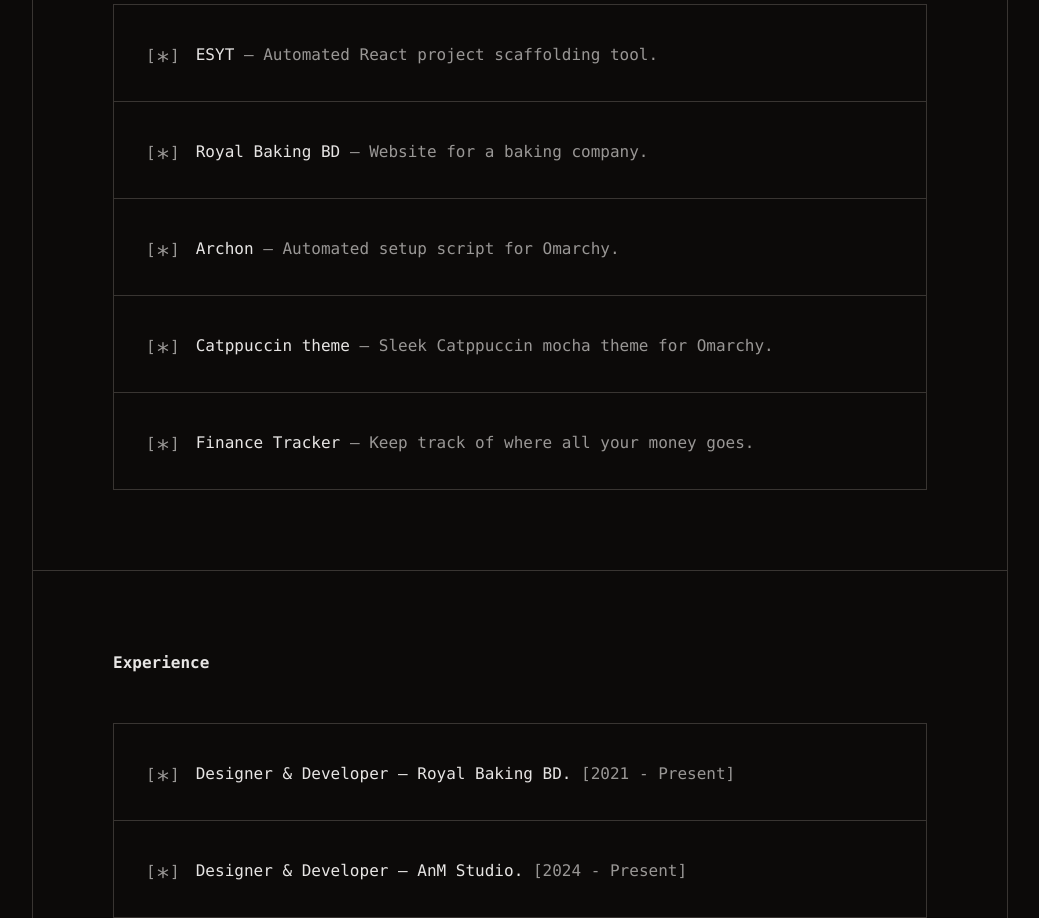
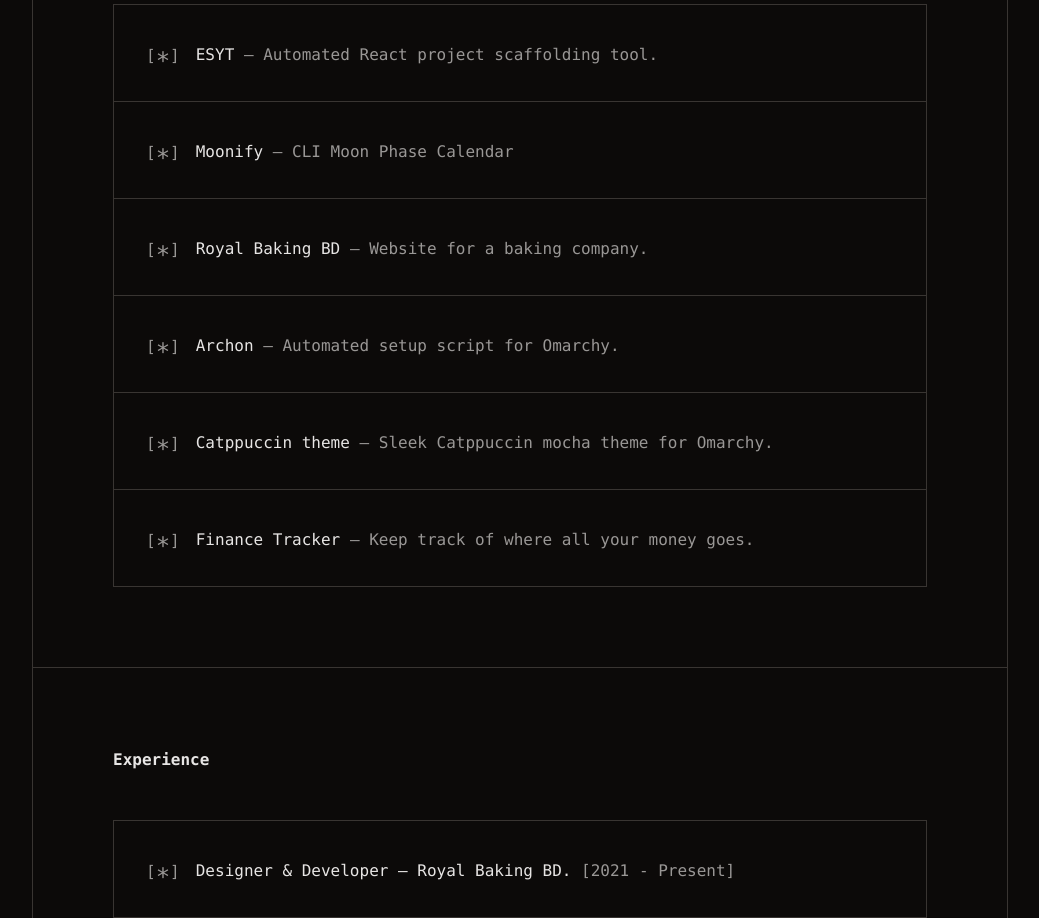
Before and after one commit to ESHAYAT102/portfolio, a React (Vite) app: page / in a window 1280 px wide. Shown: the part 1760-2678 px from the top of the page, without its empty margins (120-1159 px from the left). Built offline with nearby package versions, Linux system fonts and the light colour scheme.

Commit message:
Update Projects.tsx

```diff
--- a/src/sections/Projects.tsx
+++ b/src/sections/Projects.tsx
@@ -4,6 +4,11 @@ export default function Projects() {
       name: "ESYT",
       description: "Automated React project scaffolding tool.",
       link: "https://esyt.eshayat.com",
+    },
+    {
+      name: "Moonify",
+      description: "CLI Moon Phase Calendar",
+      link: "https://github.com/ESHAYAT102/moonify",
     },
     {
       name: "Royal Baking BD",
```
